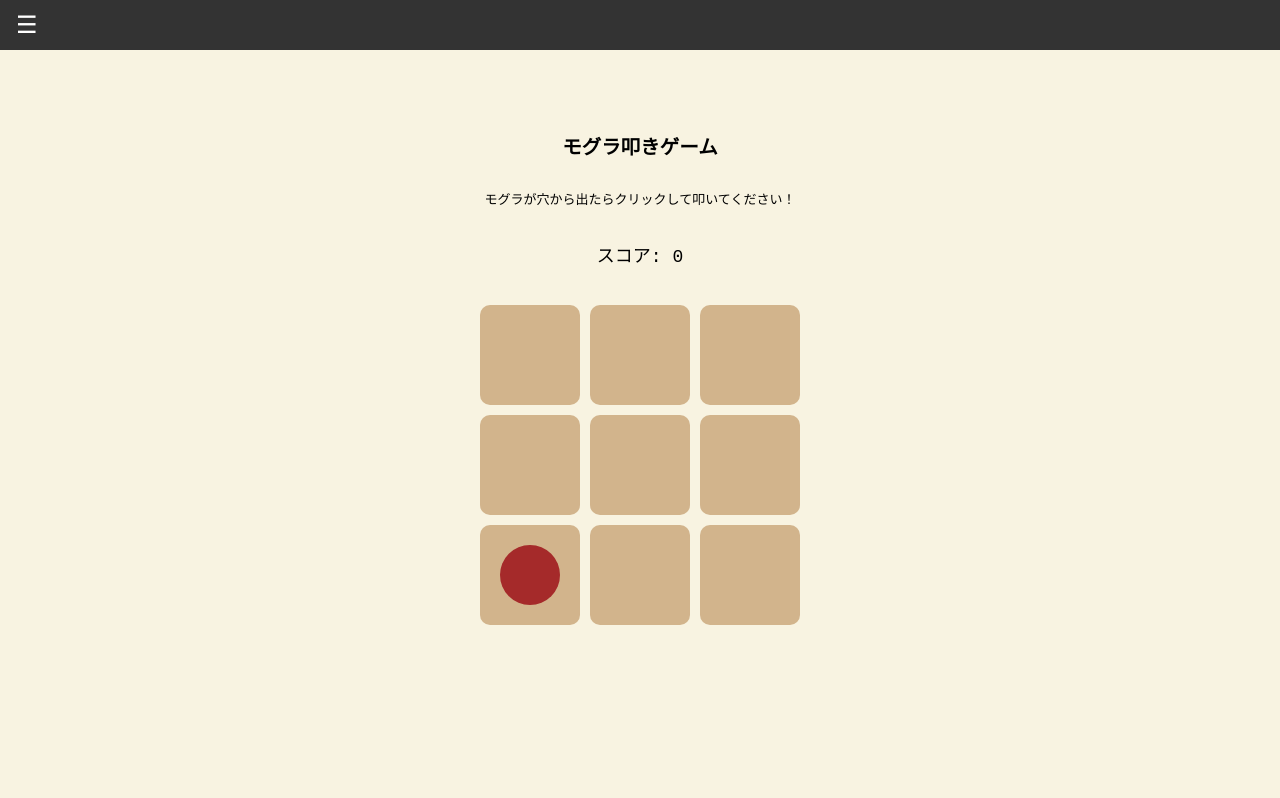
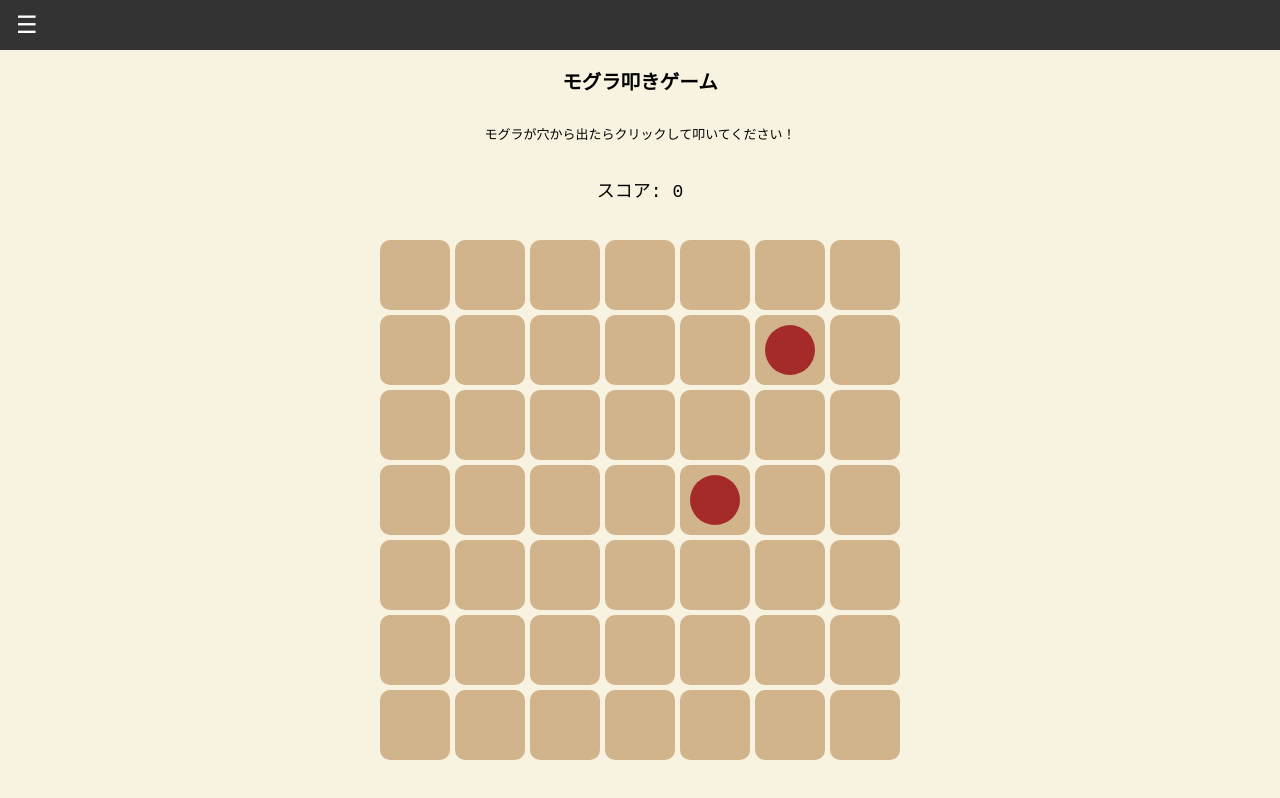
Before and after one commit to yuuta9013/Kougakuin_Bus_TrackingSite, a plain HTML site: page game5.html in a window 1280 px wide. Both pictures are taken after a click on the button "スタート". Drawn offline with Linux system fonts and the light colour scheme.

Commit message:
Update game5.html

```diff
--- a/game5.html
+++ b/game5.html
@@ -18,14 +18,14 @@
 
         #gameArea {
             display: grid;
-            grid-template-columns: repeat(3, 100px);
-            grid-gap: 10px;
+            grid-template-columns: repeat(7, 70px);
+            grid-gap: 5px;
             margin-top: 20px;
         }
 
         .hole {
-            width: 100px;
-            height: 100px;
+            width: 70px;
+            height: 70px;
             background-color: #d2b48c; /* 土の色 */
             position: relative;
             border-radius: 10px;
@@ -33,13 +33,13 @@
         }
 
         .mole {
-            width: 60px;
-            height: 60px;
+            width: 50px;
+            height: 50px;
             background-color: brown;
             border-radius: 50%;
             position: absolute;
-            top: 20px;
-            left: 20px;
+            top: 10px;
+            left: 10px;
             display: none;
         }
 
@@ -76,47 +76,19 @@
         <button id="startButton" onclick="startGame()">スタート</button>
         <p id="scoreDisplay">スコア: 0</p>
 
-        <div id="gameArea">
-            <div class="hole" onclick="hitMole(this)">
-                <div class="mole"></div>
-            </div>
-            <div class="hole" onclick="hitMole(this)">
-                <div class="mole"></div>
-            </div>
-            <div class="hole" onclick="hitMole(this)">
-                <div class="mole"></div>
-            </div>
-            <div class="hole" onclick="hitMole(this)">
-                <div class="mole"></div>
-            </div>
-            <div class="hole" onclick="hitMole(this)">
-                <div class="mole"></div>
-            </div>
-            <div class="hole" onclick="hitMole(this)">
-                <div class="mole"></div>
-            </div>
-            <div class="hole" onclick="hitMole(this)">
-                <div class="mole"></div>
-            </div>
-            <div class="hole" onclick="hitMole(this)">
-                <div class="mole"></div>
-            </div>
-            <div class="hole" onclick="hitMole(this)">
-                <div class="mole"></div>
-            </div>
-        </div>
+        <div id="gameArea"></div>
 
         <button id="restartButton" onclick="resetGame()" style="display: none;">リスタート</button>
     </section>
 
     <script>
+        const gameArea = document.getElementById('gameArea');
         const scoreDisplay = document.getElementById('scoreDisplay');
         const startButton = document.getElementById('startButton');
         const restartButton = document.getElementById('restartButton');
-        const holes = document.querySelectorAll('.hole');
 
         let score = 0;
-        let activeMole = null;
+        let activeMoles = [];
         let gameInterval;
         let gameRunning = false;
 
@@ -125,42 +97,65 @@
             menu.style.display = menu.style.display === "none" ? "block" : "none";
         }
 
+        // 7x7のマス目を生成
+        function createGrid() {
+            gameArea.innerHTML = '';
+            for (let i = 0; i < 49; i++) {
+                const hole = document.createElement('div');
+                hole.classList.add('hole');
+                const mole = document.createElement('div');
+                mole.classList.add('mole');
+                hole.appendChild(mole);
+                hole.addEventListener('click', () => hitMole(mole));
+                gameArea.appendChild(hole);
+            }
+        }
+
         function startGame() {
             score = 0;
             scoreDisplay.textContent = 'スコア: ' + score;
             startButton.style.display = 'none';
             restartButton.style.display = 'none';
             gameRunning = true;
+            createGrid();
 
             gameInterval = setInterval(() => {
-                if (activeMole) {
-                    activeMole.style.display = 'none';
-                }
+                clearMoles();
+                activateRandomMoles(2);
+            }, 1000);
 
+            // 30秒後にゲーム終了
+            setTimeout(() => {
+                if (gameRunning) endGame();
+            }, 30000); // 30秒
+        }
+
+        function clearMoles() {
+            activeMoles.forEach(mole => mole.style.display = 'none');
+            activeMoles = [];
+        }
+
+        function activateRandomMoles(count) {
+            const holes = document.querySelectorAll('.hole');
+            for (let i = 0; i < count; i++) {
                 const randomHole = holes[Math.floor(Math.random() * holes.length)];
                 const mole = randomHole.querySelector('.mole');
                 mole.style.display = 'block';
-                activeMole = mole;
-            }, 1000);
+                activeMoles.push(mole);
+            }
         }
 
-        function hitMole(hole) {
-            if (!gameRunning) return;
+        function hitMole(mole) {
+            if (!gameRunning || mole.style.display === 'none') return;
 
-            const mole = hole.querySelector('.mole');
-            if (mole && mole.style.display === 'block') {
-                mole.style.display = 'none';
-                score += 1;
-                scoreDisplay.textContent = 'スコア: ' + score;
-            }
+            mole.style.display = 'none';
+            score++;
+            scoreDisplay.textContent = 'スコア: ' + score;
         }
 
         function resetGame() {
             clearInterval(gameInterval);
-            if (activeMole) {
-                activeMole.style.display = 'none';
-            }
-
+            clearMoles();
             startButton.style.display = 'inline-block';
             restartButton.style.display = 'none';
             score = 0;
@@ -168,19 +163,13 @@
             gameRunning = false;
         }
 
-        // ゲーム終了後の処理
         function endGame() {
             clearInterval(gameInterval);
             gameRunning = false;
-            activeMole.style.display = 'none';
-            resultDisplay.textContent = "ゲーム終了! スコア: " + score;
+            clearMoles();
+            alert('ゲーム終了！ あなたのスコアは: ' + score);
             restartButton.style.display = 'inline-block';
         }
-
-        // 一定時間でゲーム終了
-        setTimeout(() => {
-            if (gameRunning) endGame();
-        }, 30000); // 30秒で終了
     </script>
 </body>
 </html>
```
